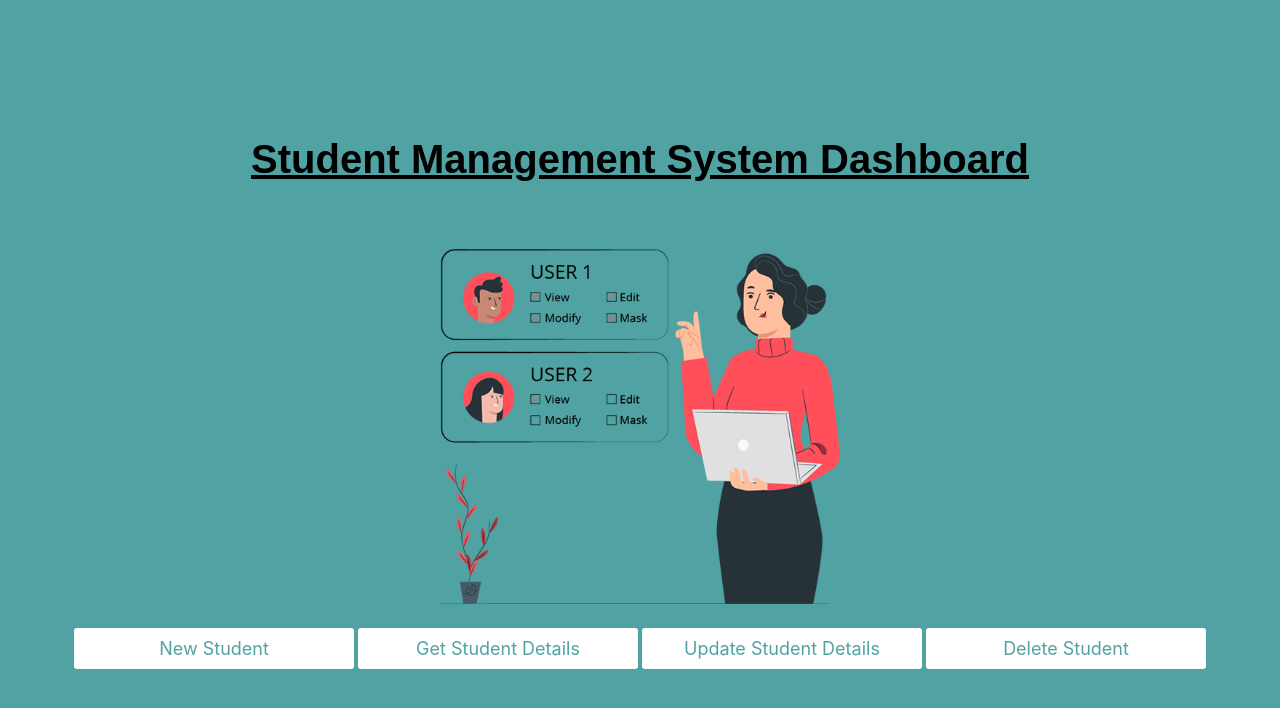
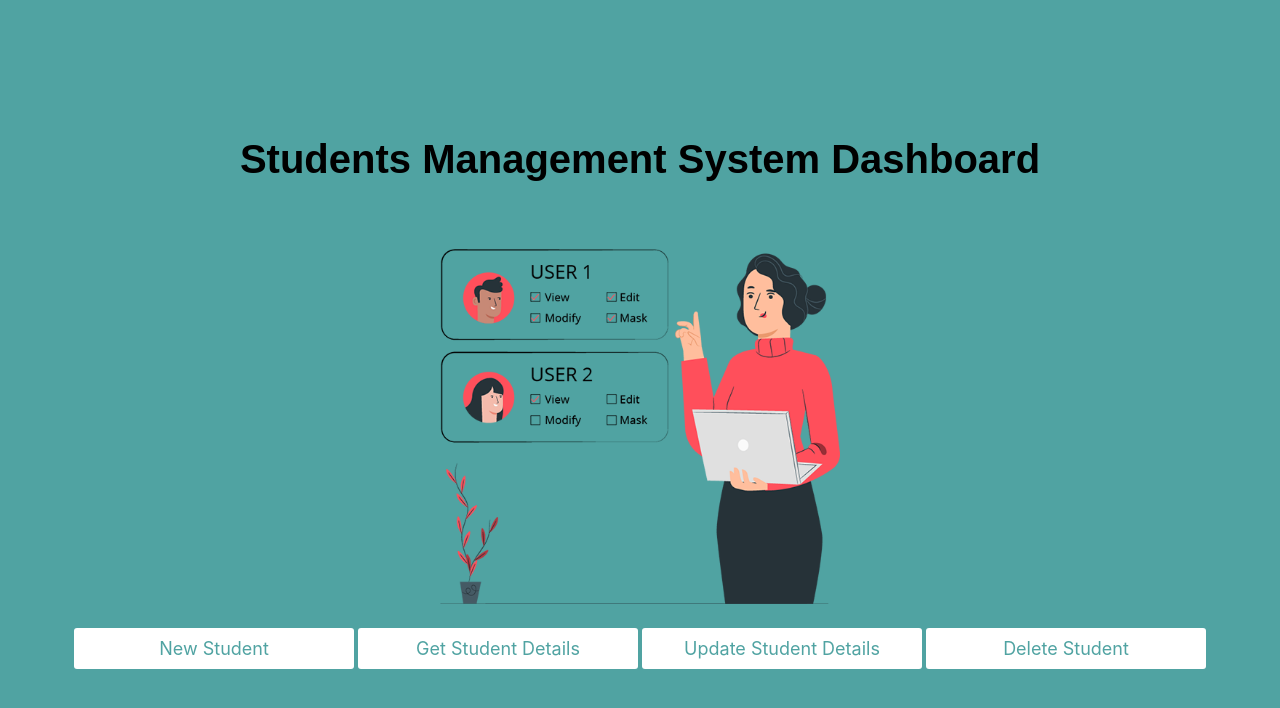
Before and after one commit to otundoMjoseph/EduGo, a React (Create React App) app in the folder edugo/: page /home in a window 1280 px wide. Shown: the top 708 px of the page. Built offline with nearby package versions, Linux system fonts and the light colour scheme; the HTML template or start-up script is replaced by a standard one.

Commit message:
home heading updated

```diff
--- a/edugo/src/Home.js
+++ b/edugo/src/Home.js
@@ -9,7 +9,7 @@ function Home() {
            {/* <Navbar /> */}
            <div className={"centered-element"}>
             <div className={"student-container"}>
-                <h1>Student Management System Dashboard</h1>
+                <h1>Students Management System Dashboard</h1>
                 <br/><br/>
                 <img src={"./images/dashboard-logo.png"} width={"400px"} alt={"dashboard-logo"}/>
                 <br/><br/>
--- a/edugo/src/index.css
+++ b/edugo/src/index.css
@@ -41,7 +41,7 @@ code {
 .student-container h1 {
   font-size: 40px;
   font-weight: bold;
-  text-decoration: underline;
+  text-decoration: solid;
   font-family: "Comfortaa Light", sans-serif;
 }
 
```
